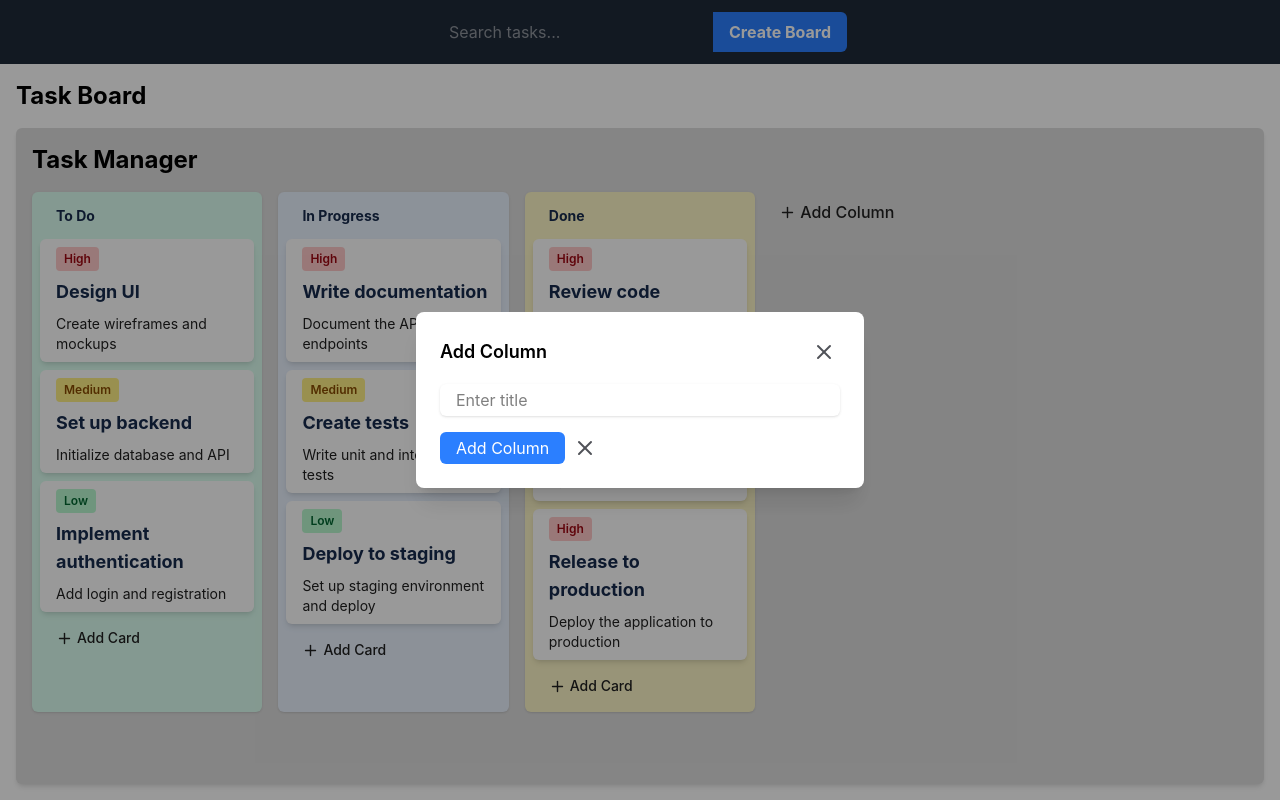
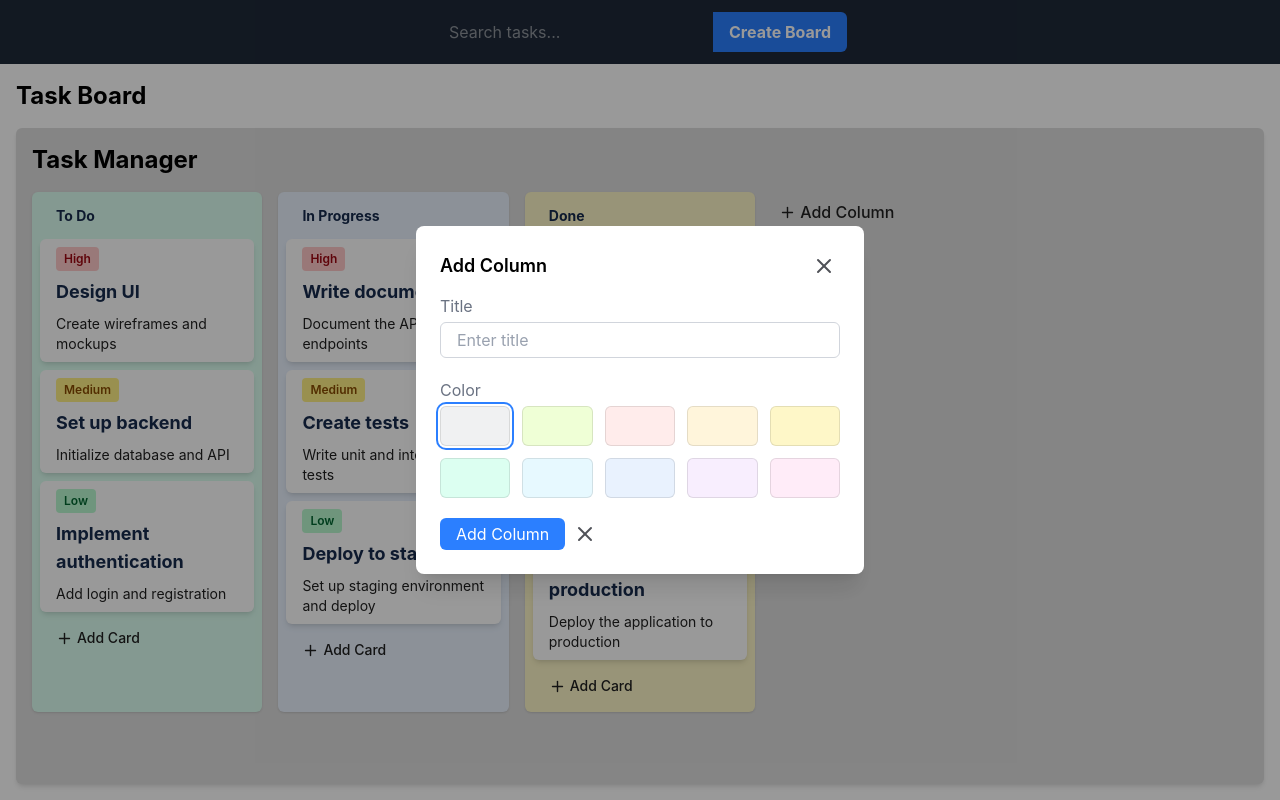
Before and after one commit to kozant/task-manager, a React (Vite) app: page / in a window 1280 px wide. Both pictures are taken after a click on the button "Add Column". Built offline with nearby package versions, Linux system fonts and the light colour scheme.

Commit message:
feat: refactor select control. Add the ability to choose color when adding column

```diff
--- a/src/components/CardForm/form.styles.ts
+++ b/src/components/CardForm/form.styles.ts
@@ -25,6 +25,17 @@ export const FORM_STYLES = {
     focus:outline-none
     focus:ring-1 focus:ring-blue-500
   `,
+  COLOR_SELECT: `
+    relative
+    h-10
+    rounded-md
+    border
+    border-black/10
+    transition-all
+    cursor-pointer
+    hover:scale-105
+    hover:shadow-sm
+  `,
   LABEL: `block text-gray-500 mb-1`,
   BUTTON_CONTAINER: `flex gap-1`,
   SUBMIT_BUTTON: `px-4 py-1 bg-blue-500 text-white rounded-md hover:bg-blue-600 cursor-pointer`,
--- a/src/components/CardForm/index.tsx
+++ b/src/components/CardForm/index.tsx
@@ -78,9 +78,12 @@ export default function CardForm({
           control={control}
           render={({ field }) => (
             <SelectMenu
-              items={PRIORITY_LEVELS}
-              selectedItem={field.value}
-              onValueChange={field.onChange}
+              items={PRIORITY_LEVELS.map((priority) => ({
+                label: priority.name,
+                value: String(priority.level),
+              }))}
+              selectedItem={String(field.value)}
+              onChange={(value) => field.onChange(Number(value))}
             />
           )}
         />
--- a/src/components/ColumnForm/index.tsx
+++ b/src/components/ColumnForm/index.tsx
@@ -1,8 +1,9 @@
 import { useEffect, useMemo } from "react";
-import { useForm } from "react-hook-form";
+import { Controller, useForm } from "react-hook-form";
 import type { Column as ColumnType } from "../../types/board";
 import { X } from "lucide-react";
 import { COLUMN_COLORS } from "../../store/useBoardStore";
+import { FORM_STYLES } from "../CardForm/form.styles";
 
 export default function ColumnForm({
   onSubmit,
@@ -18,6 +19,7 @@ export default function ColumnForm({
 
   const {
     register,
+    control,
     handleSubmit,
     reset,
     formState: { isSubmitSuccessful },
@@ -31,23 +33,52 @@ export default function ColumnForm({
 
   return (
     <form
-      className="flex flex-col gap-4 rounded-md h-fit"
+      className="flex flex-col gap-5 rounded-md h-fit"
       onSubmit={handleSubmit(onSubmit)}
     >
-      <input
-        className="px-4 py-1 rounded-md shadow-sm bg-white focus:outline-none focus:ring-2 focus:ring-blue-500"
-        placeholder="Enter title"
-        {...register("title")}
-      />
-      <div className="flex gap-1">
-        <button
-          className="px-4 py-1 bg-blue-500 text-white rounded-md hover:bg-blue-600 cursor-pointer"
-          type="submit"
-        >
+      <div>
+        <label className={FORM_STYLES.LABEL} htmlFor="title">
+          Title
+        </label>
+        <input
+          className={FORM_STYLES.INPUT}
+          placeholder="Enter title"
+          {...register("title")}
+        />
+      </div>
+
+      <div>
+        <label className={FORM_STYLES.LABEL} htmlFor="color">
+          Color
+        </label>
+        <Controller
+          name="color"
+          control={control}
+          render={({ field }) => (
+            <div className="grid grid-cols-5 gap-3">
+              {COLUMN_COLORS.map((option) => (
+                <button
+                  key={option.name}
+                  type="button"
+                  onClick={() => field.onChange(option)}
+                  className={`
+                    ${FORM_STYLES.COLOR_SELECT}
+                    ${field.value.name === option.name ? "ring-2 ring-blue-500 ring-offset-2" : ""}
+                  `}
+                  style={{ backgroundColor: option.background }}
+                />
+              ))}
+            </div>
+          )}
+        />
+      </div>
+
+      <div className={FORM_STYLES.BUTTON_CONTAINER}>
+        <button className={FORM_STYLES.SUBMIT_BUTTON} type="submit">
           Add Column
         </button>
         <button
-          className="p-1 rounded-md hover:bg-black/10 cursor-pointer"
+          className={FORM_STYLES.CANCEL_BUTTON}
           type="button"
           onClick={onClose}
         >
--- a/src/components/common/Modal/index.tsx
+++ b/src/components/common/Modal/index.tsx
@@ -37,7 +37,7 @@ export default function Modal({
             shadow-xl
           "
         >
-          <div className="mb-4 flex items-center justify-between">
+          <div className="mb-3 flex items-center justify-between">
             <Dialog.Title className="text-lg font-semibold">
               {title}
             </Dialog.Title>
--- a/src/components/common/Select/index.tsx
+++ b/src/components/common/Select/index.tsx
@@ -1,25 +1,28 @@
+import type { ReactNode } from "react";
 import * as Select from "@radix-ui/react-select";
 import { ChevronDown } from "lucide-react";
 
 import { SELECT_STYLES } from "./select.styles";
 import { SELECT_CONFIG } from "./select.config";
 
+type SelectItem = {
+  label: ReactNode;
+  value: string;
+};
+
 type SelectMenuProps = {
-  items: { name: string; level: number }[];
-  selectedItem?: number;
-  onValueChange: (value: number) => void;
+  items: SelectItem[];
+  selectedItem?: string;
+  onChange: (value: string) => void;
 };
 
 export default function SelectMenu({
   items,
   selectedItem,
-  onValueChange,
+  onChange,
 }: SelectMenuProps) {
   return (
-    <Select.Root
-      value={String(selectedItem)}
-      onValueChange={(value) => onValueChange(Number(value))}
-    >
+    <Select.Root value={selectedItem} onValueChange={onChange}>
       <Select.Trigger className={SELECT_STYLES.TRIGGER}>
         <Select.Value />
 
@@ -39,11 +42,11 @@ export default function SelectMenu({
           <Select.Viewport className={SELECT_STYLES.VIEWPORT}>
             {items.map((item) => (
               <Select.Item
-                key={item.level}
-                value={String(item.level)}
+                key={item.value}
+                value={item.value}
                 className={SELECT_STYLES.ITEM}
               >
-                <Select.ItemText>{item.name}</Select.ItemText>
+                <Select.ItemText>{item.label}</Select.ItemText>
               </Select.Item>
             ))}
           </Select.Viewport>
```
